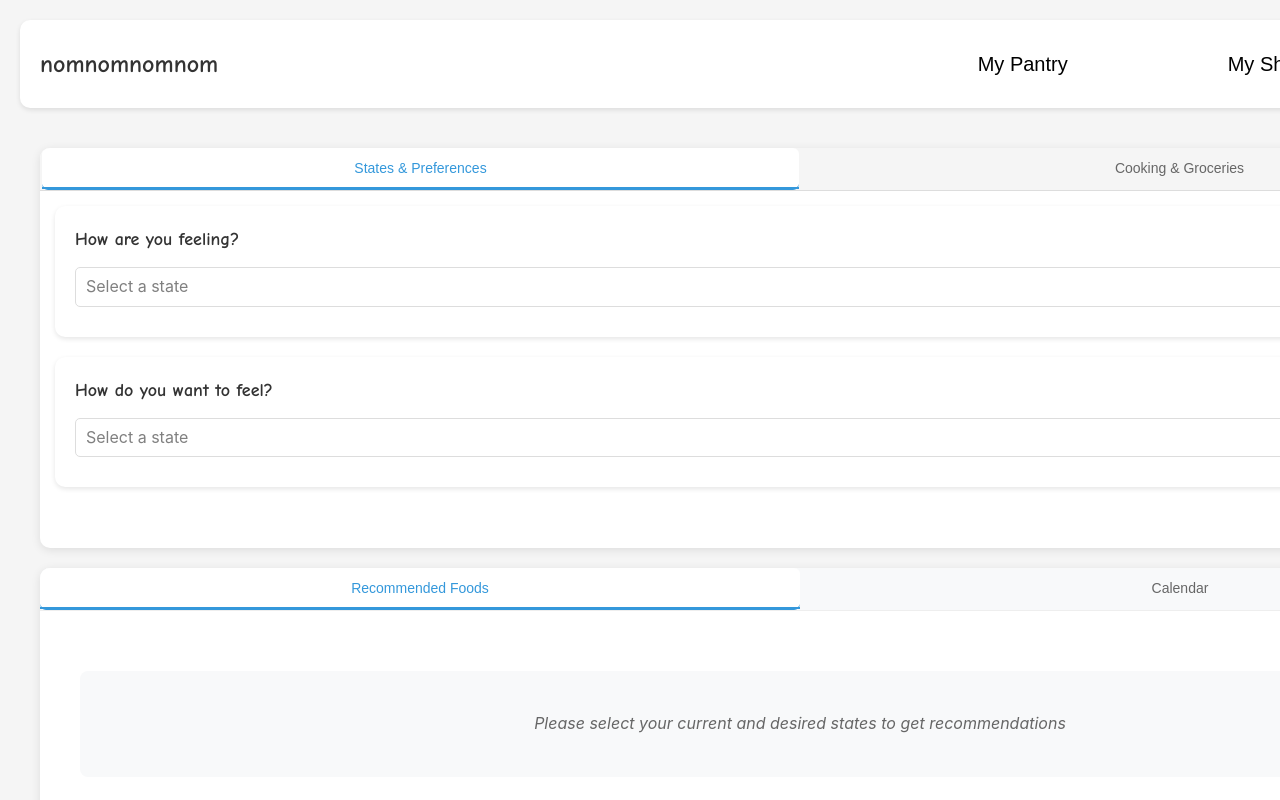
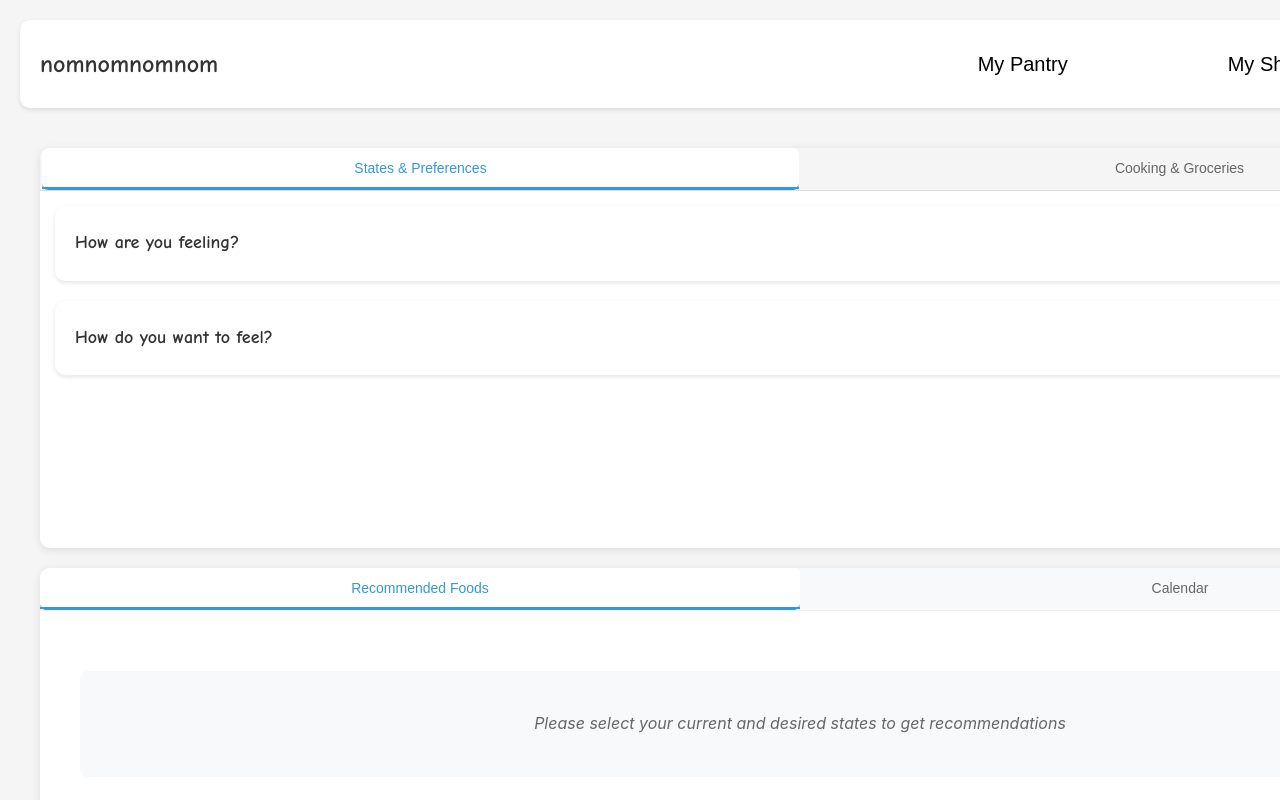
Before and after one commit to DRon98/nomnomnomnom, a React (Create React App) app: page / in a window 1280 px wide. Shown: the top 800 px of the page. Built offline with nearby package versions, Linux system fonts and the light colour scheme.

Commit message:
Made questions multi-select bubbles

```diff
--- a/src/components/StateSelector/index.js
+++ b/src/components/StateSelector/index.js
@@ -1,6 +1,5 @@
-import React from 'react';
+import React, { useState } from 'react';
 import { useDispatch, useSelector } from 'react-redux';
-import Select from 'react-select';
 import {
   addCurrentState,
   removeCurrentState,
@@ -9,78 +8,56 @@ import {
 } from '../../store/userSlice';
 import './styles.css';
 
-const StateSelector = ({ type, options, question, onStateSelect, showSelectedStates = true }) => {
+const StateSelector = ({ type, options, question, showSelectedStates = true }) => {
   const dispatch = useDispatch();
+  const [isExpanded, setIsExpanded] = useState(false);
   const selectedStates = useSelector(state =>
     type === 'current' ? state.user.currentStates : state.user.desiredStates
   );
 
-  const handleStateChange = (selected) => {
-    if (!selected) return;
+  const handleStateToggle = (state) => {
+    const isSelected = selectedStates.includes(state);
+    const action = type === 'current'
+      ? (isSelected ? removeCurrentState : addCurrentState)
+      : (isSelected ? removeDesiredState : addDesiredState);
 
-    const action = type === 'current' ? addCurrentState : addDesiredState;
-    dispatch(action(selected.value));
-
-    // If this is a desired state and we have an onStateSelect callback, call it
-    if (type === 'desired' && onStateSelect) {
-      onStateSelect(selected.value);
-    }
-  };
-
-  const handleRemoveState = (stateToRemove) => {
-    const action = type === 'current' ? removeCurrentState : removeDesiredState;
-    dispatch(action(stateToRemove));
-  };
-
-  const selectOptions = options
-    .filter(option => !selectedStates.includes(option))
-    .map(option => ({
-      value: option,
-      label: option
-    }));
-
-  const customStyles = {
-    control: (provided) => ({
-      ...provided,
-      borderRadius: '5px',
-      border: '1px solid #ddd',
-      boxShadow: 'none',
-      '&:hover': {
-        border: '1px solid #3498db'
-      }
-    }),
-    option: (provided, state) => ({
-      ...provided,
-      backgroundColor: state.isSelected ? '#3498db' : state.isFocused ? '#ebf5fb' : 'white',
-      color: state.isSelected ? 'white' : '#333'
-    })
+    dispatch(action(state));
   };
 
   return (
     <div className="state-selector">
-      <label className="question-label">{question}</label>
-      <Select
-        options={selectOptions}
-        onChange={handleStateChange}
-        placeholder="Select a state"
-        isSearchable
-        className="state-dropdown"
-        styles={customStyles}
-        value={null}
-        data-testid="state-selector"
-      />
-      {showSelectedStates && (
-        <div className="state-bubbles">
+      <div className="state-selector-header" onClick={() => setIsExpanded(!isExpanded)}>
+        <label className="question-label">{question}</label>
+        <div className="selected-count">
+          {selectedStates.length} selected
+          <button
+            className={`expand-button ${isExpanded ? 'expanded' : ''}`}
+            aria-label={isExpanded ? 'Collapse' : 'Expand'}
+          >
+            ▼
+          </button>
+        </div>
+      </div>
+
+      {isExpanded && (
+        <div className="state-bubbles-container">
+          {options.map(state => (
+            <button
+              key={state}
+              className={`state-bubble ${selectedStates.includes(state) ? 'selected' : ''} ${type}-state`}
+              onClick={() => handleStateToggle(state)}
+            >
+              {state}
+            </button>
+          ))}
+        </div>
+      )}
+
+      {!isExpanded && selectedStates.length > 0 && (
+        <div className="selected-states-preview">
           {selectedStates.map(state => (
-            <div key={state} className={`state-bubble ${type}-state`}>
+            <div key={state} className={`state-bubble selected ${type}-state`}>
               {state}
-              <button
-                className="remove-state"
-                onClick={() => handleRemoveState(state)}
-                aria-label={`Remove ${state}`}
-              >
-                ×
-              </button>
             </div>
           ))}
         </div>
--- a/src/components/StateSelector/styles.css
+++ b/src/components/StateSelector/styles.css
@@ -1,8 +1,22 @@
 .state-selector {
   background-color: white;
-  padding: 20px;
+  padding: 15px;
   border-radius: 10px;
   box-shadow: 0 2px 5px rgba(0,0,0,0.1);
+}
+
+.state-selector-header {
+  display: flex;
+  justify-content: space-between;
+  align-items: center;
+  cursor: pointer;
+  padding: 5px;
+  border-radius: 6px;
+  transition: background-color 0.2s;
+}
+
+.state-selector-header:hover {
+  background-color: #f5f5f5;
 }
 
 .question-label {
@@ -10,31 +24,73 @@
   font-family: 'Comic Neue', cursive;
   font-size: 18px;
   font-weight: bold;
-  margin-bottom: 12px;
   color: #333;
+  margin: 0;
 }
 
-.state-dropdown {
-  margin-bottom: 10px;
+.selected-count {
+  display: flex;
+  align-items: center;
+  gap: 8px;
+  font-size: 14px;
+  color: #666;
 }
 
-.state-bubbles {
+.expand-button {
+  background: none;
+  border: none;
+  padding: 4px;
+  font-size: 12px;
+  color: #666;
+  cursor: pointer;
+  transition: transform 0.2s;
+}
+
+.expand-button.expanded {
+  transform: rotate(180deg);
+}
+
+.state-bubbles-container {
+  display: grid;
+  grid-template-columns: repeat(auto-fill, minmax(150px, 1fr));
+  gap: 10px;
+  margin-top: 15px;
+  padding: 5px;
+}
+
+.selected-states-preview {
   display: flex;
   flex-wrap: wrap;
   gap: 8px;
   margin-top: 10px;
+  padding: 5px;
 }
 
 .state-bubble {
-  display: inline-flex;
+  display: flex;
   align-items: center;
-  padding: 8px 12px;
+  justify-content: center;
+  width: 100%;
+  height: 40px;
+  padding: 0 15px;
   border-radius: 20px;
-  color: white;
   font-size: 14px;
   font-weight: 500;
   transition: all 0.2s ease;
-  position: relative;
+  cursor: pointer;
+  border: 2px solid transparent;
+  background-color: #f5f5f5;
+  color: #666;
+  text-align: center;
+  white-space: nowrap;
+  overflow: hidden;
+  text-overflow: ellipsis;
+}
+
+.selected-states-preview .state-bubble {
+  width: auto;
+  min-width: 100px;
+  cursor: default;
 }
 
 .state-bubble:hover {
@@ -42,12 +98,27 @@
   box-shadow: 0 2px 4px rgba(0,0,0,0.1);
 }
 
-.current-state {
-  background-color: #8cc63f;
+.state-bubble.current-state {
+  border-color: #8cc63f;
 }
 
-.desired-state {
+.state-bubble.desired-state {
+  border-color: #3498db;
+}
+
+.state-bubble.selected.current-state {
+  background-color: #8cc63f;
+  color: white;
+}
+
+.state-bubble.selected.desired-state {
   background-color: #3498db;
+  color: white;
+}
+
+.state-bubble:focus {
+  outline: none;
+  box-shadow: 0 0 0 2px rgba(52, 152, 219, 0.3);
 }
 
 .remove-state {
--- a/src/pages/RecipeGenerator.js
+++ b/src/pages/RecipeGenerator.js
@@ -494,6 +494,7 @@ const RecipeGenerator = ({
           <button onClick={() => setError(null)}>Dismiss</button>
         </div>
       )}
+
       <div className="filters-section">
         <h2>
           <FaUtensils /> Recipe Filters
@@ -633,6 +634,7 @@ const RecipeGenerator = ({
       </div>
 
       <div className="recipes-section">
+
         {renderIngredientsList()}
         {isLoading ? (
           <div className="loading-state">
```
